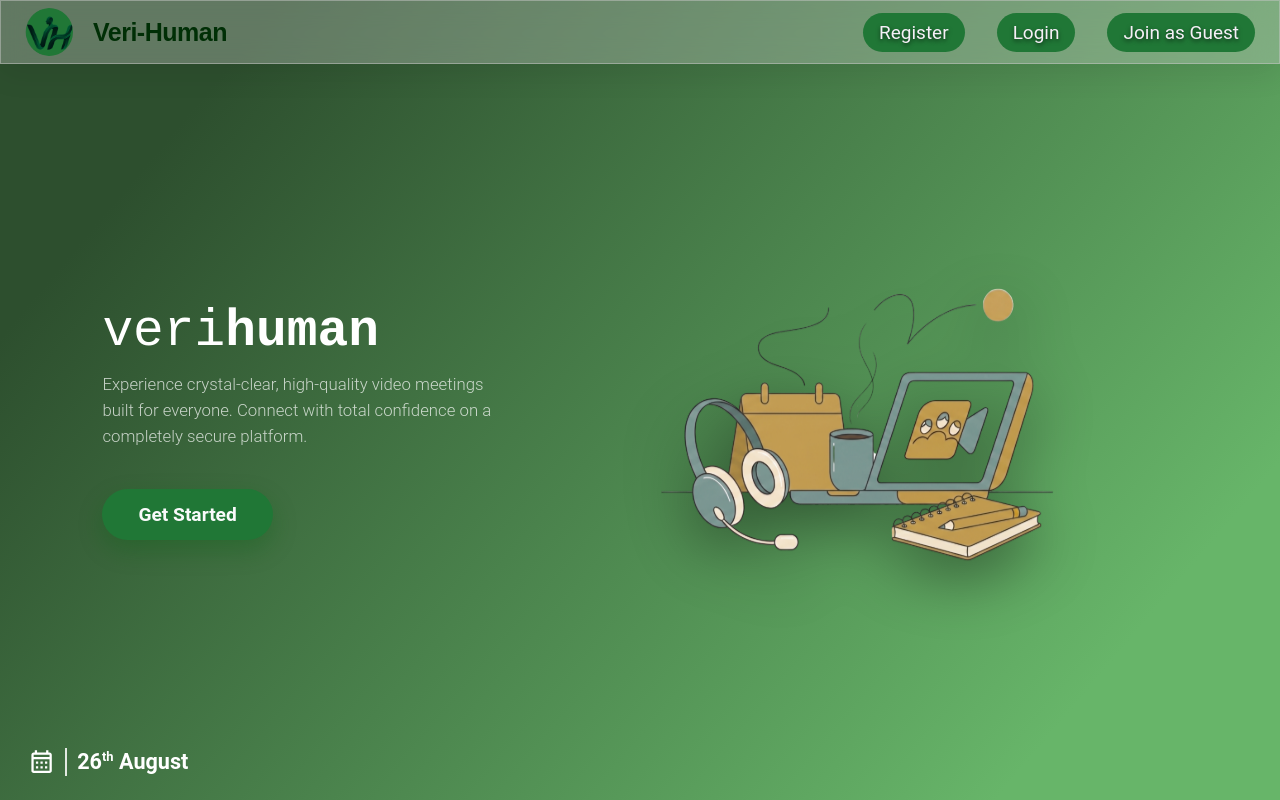
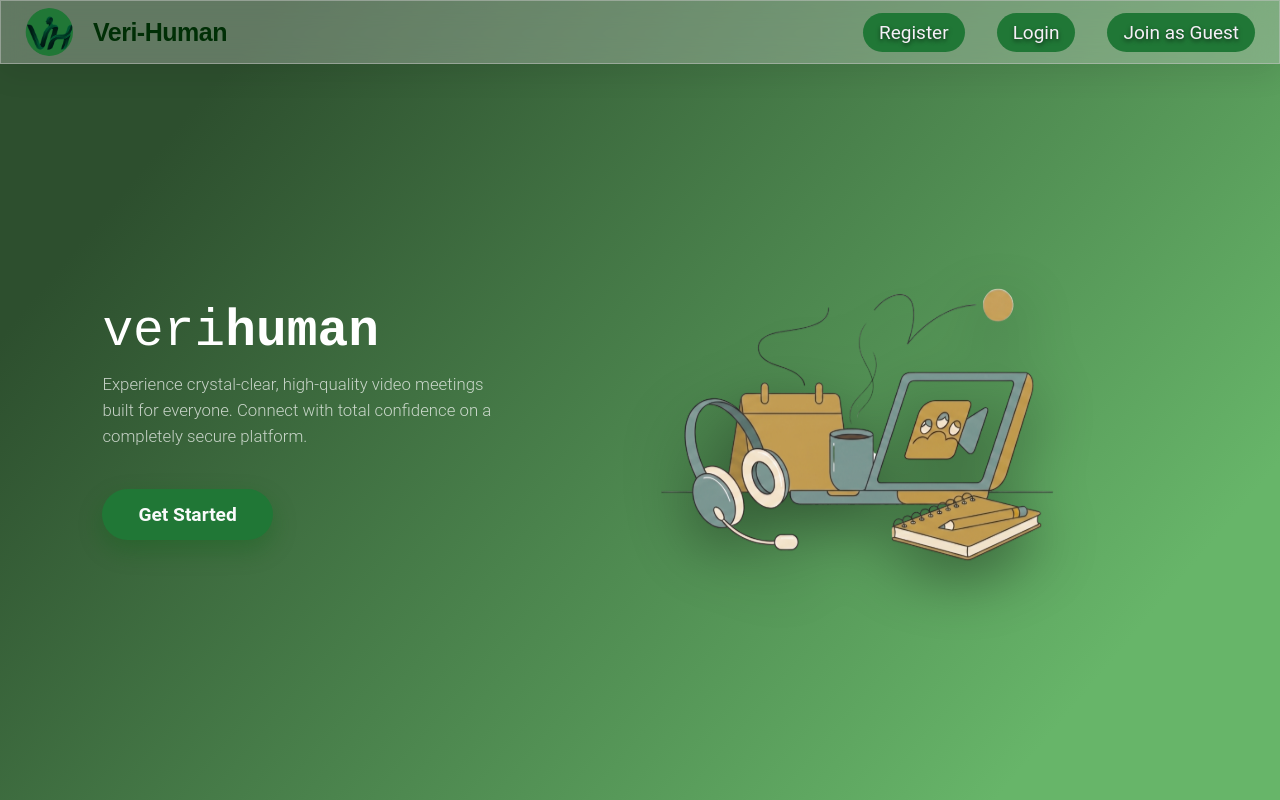
Before and after one commit to Pri-21-coder/Veri-Human, a React (Create React App) app in the folder frontend/: page / in a window 1280 px wide. Built offline with nearby package versions, Linux system fonts and the light colour scheme.

Commit message:
home page

```diff
--- a/frontend/src/App.js
+++ b/frontend/src/App.js
@@ -1,8 +1,10 @@
 import './App.css';
-import {Route, BrowserRouter as Router, Routes} from 'react-router-dom';
+import { Navigate, Route, BrowserRouter as Router, Routes } from 'react-router-dom';
 import { AuthProvider } from './contexts/AuthContext';
 import VideoMeetComponent from './pages/VideoMeet';
 import LandingPage from './pages/landing';
+import Authentication from './pages/authentication';
+import HomeComponent from './pages/Home';
 function App() {
   return (
     <>
@@ -10,6 +12,8 @@ function App() {
         <AuthProvider>
         <Routes>
           <Route path='/' element={<LandingPage/>}/>
+          <Route path='/:auth' element={<Authentication/>}/>
+          <Route path='/home' element={<HomeComponent/>}/>
           <Route path="/:url" element={<VideoMeetComponent/>}/>
         </Routes>
         </AuthProvider>
--- a/frontend/src/pages/Home.jsx
+++ b/frontend/src/pages/Home.jsx
@@ -0,0 +1,61 @@
+import React, { useContext, useState } from 'react'
+import withAuth from "../utils/withAuth";
+import { useNavigate } from "react-router-dom";
+import "../App.css";
+import { Button, IconButton, TextField } from '@mui/material';
+import VideocamIcon from '@mui/icons-material/Videocam';
+import RestoreIcon from '@mui/icons-material/Restore';
+import { AuthContext } from "../contexts/AuthContext";
+
+//this component not accesible by everyone Authenticate user can access this
+function HomeComponent(){
+    let navigate = useNavigate();
+    const [meetingCode, setMeetingCode] = useState("");
+    const {addToUserHistory} = useContext(AuthContext);
+    let handleJoinVideoCall = async ()=> {
+        await addToUserHistory(meetingCode);
+        navigate(`/${meetingCode}`)
+    }
+    return (
+        <>
+        <div className="navBar">
+            <div style={{display: "flex",alignItems: "center"}}>
+                <VideocamIcon style={{ color: '#1a73e8', fontSize: '28px', marginRight: '8px' }} />
+                <h2>Meetify</h2>
+            </div>
+            <div style={{display: "flex", alignItem: "center"}}>
+                <IconButton onClick={
+                    ()=>{
+                        navigate("/history")
+                    }
+                }>
+                    <RestoreIcon/>
+                </IconButton>
+                <p>History</p>
+                <Button onClick={()=>{
+                    localStorage.removeItem("token")
+                    navigate("/auth")
+                }}>
+                    Logout
+                </Button>
+            </div>
+        </div>
+        <div className="meetContainer">
+            <div className="leftPanel">
+                <div>
+                    <h2>Providing Quality Video Call Just Like Quality Education</h2>
+                    <div style={{display: 'flex', gap: "10px"}}>
+                        <TextField onChange={e => setMeetingCode(e.target.value)} id="outlined-basic" label="Meeting Code" variant="outlined"/>
+                        <Button onClick={handleJoinVideoCall} variant='contained'>Join</Button>
+                    </div>
+                </div>
+            </div>
+            <div className="rightPanel">
+                <img srcSet="/logo1.png" alt="" />
+            </div>
+        </div>
+        </>
+    )
+}
+
+export default withAuth(HomeComponent)
--- a/frontend/src/pages/landing.jsx
+++ b/frontend/src/pages/landing.jsx
@@ -34,12 +34,6 @@ export default function LandingPage() {
                     <img src="/landing.svg" alt="" />
                 </div>
             </div>
-
-            <div className="landingDate">
-                <CalendarMonthOutlinedIcon />
-                <span className="divider"></span>
-                <span>26<sup>th</sup> August</span>
-            </div>
         </div>
     )
 }
--- a/frontend/src/styles/landing.css
+++ b/frontend/src/styles/landing.css
@@ -176,31 +176,6 @@
     filter: drop-shadow(0 20px 30px rgba(0, 0, 0, 0.4));
 }
 
-.landingDate {
-    position: absolute;
-    left: 28px;
-    bottom: 24px;
-    display: flex;
-    align-items: center;
-    gap: 10px;
-    color: #ffffff;
-    font-size: 1.35rem;
-    font-weight: 600;
-}
-
-.landingDate svg {
-    font-size: 1.7rem;
-}
-
-.landingDate .divider {
-    width: 2px;
-    height: 28px;
-    background: rgba(255, 255, 255, 0.85);
-}
-
-.landingDate sup {
-    font-size: 0.6em;
-}
 
 /* Keyframes for smooth entry and floating animations */
 @keyframes fadeUp {
@@ -279,11 +254,4 @@
     .landingMainContainer > div:nth-child(2) {
         justify-content: center;
     }
-
-    .landingDate {
-        left: 50%;
-        transform: translateX(-50%);
-        bottom: 16px;
-        font-size: 1.1rem;
-    }
 }
--- /dev/null
+++ b/package.json
@@ -0,0 +1,5 @@
+{
+  "dependencies": {
+    "@supabase/supabase-js": "^2.117.3"
+  }
+}
```
Also changed, not shown: 1 other file (tests, documents, lock files or other folders).
